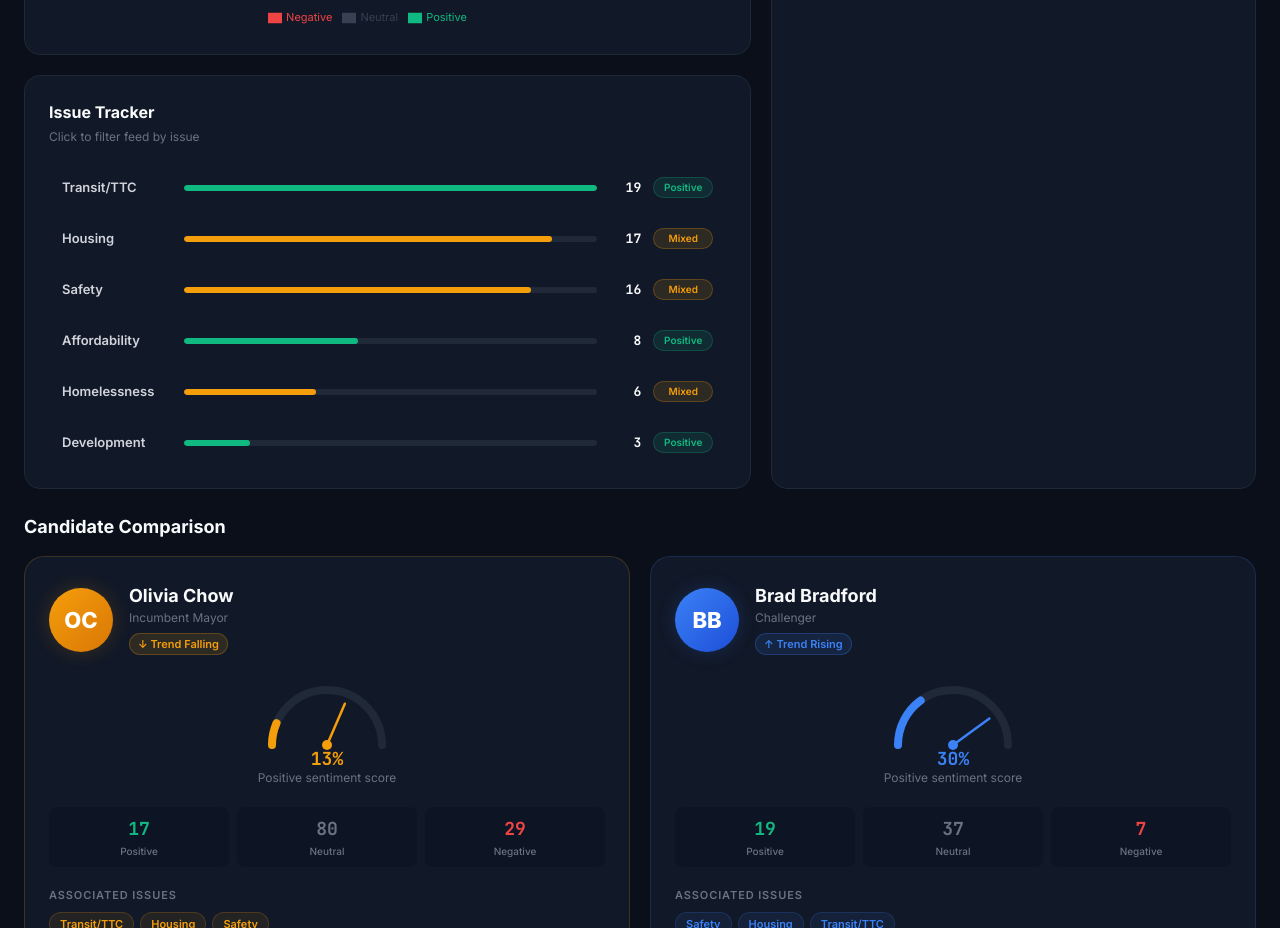
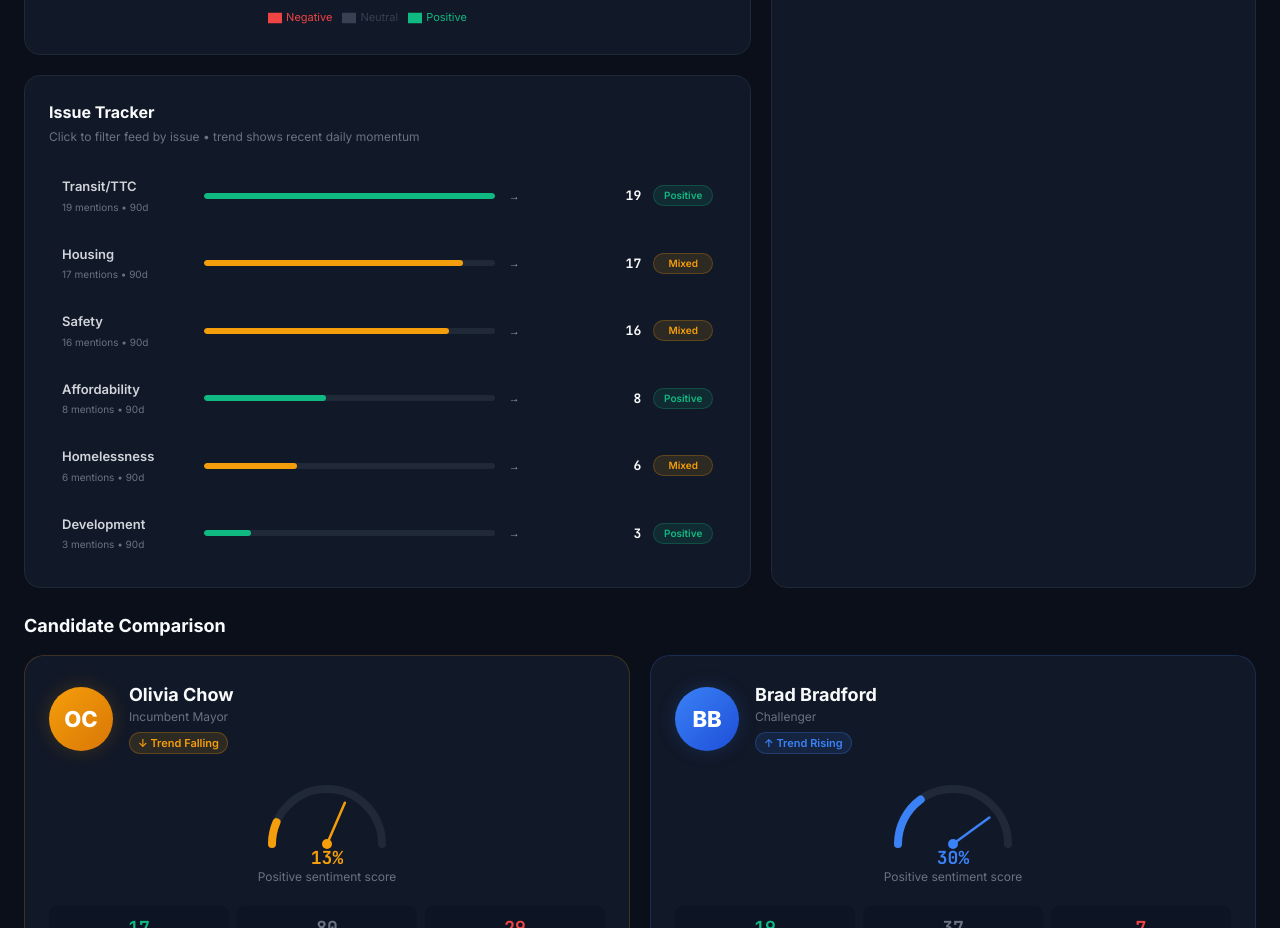
Before and after one commit to sashbot85/toronto-pulse, a Next.js app: page / in a window 1280 px wide. Shown: the part 1100-2028 px from the top of the page. Built offline with nearby package versions, Linux system fonts and the light colour scheme.

Commit message:
Show issue trend momentum

```diff
--- a/src/components/IssueTracker.tsx
+++ b/src/components/IssueTracker.tsx
@@ -1,6 +1,44 @@
 'use client';
 
 import { SentimentData } from '@/lib/types';
+
+function getTrendDirection(values: number[]): 'up' | 'down' | 'flat' {
+  if (values.length < 2) return 'flat';
+  const midpoint = Math.ceil(values.length / 2);
+  const first = values.slice(0, midpoint).reduce((sum, value) => sum + value, 0);
+  const second = values.slice(midpoint).reduce((sum, value) => sum + value, 0);
+  if (second > first) return 'up';
+  if (second < first) return 'down';
+  return 'flat';
+}
+
+function TrendSparkline({ values, color }: { values: number[]; color: string }) {
+  if (!values.length) return null;
+  const width = 70;
+  const height = 24;
+  const max = Math.max(...values, 1);
+  const step = values.length > 1 ? width / (values.length - 1) : width;
+  const points = values
+    .map((value, index) => {
+      const x = index * step;
+      const y = height - (value / max) * (height - 4) - 2;
+      return `${x},${y}`;
+    })
+    .join(' ');
+
+  return (
+    <svg width={width} height={height} viewBox={`0 0 ${width} ${height}`} style={{ overflow: 'visible' }}>
+      <polyline
+        fill="none"
+        stroke={color}
+        strokeWidth="2"
+        strokeLinecap="round"
+        strokeLinejoin="round"
+        points={points}
+      />
+    </svg>
+  );
+}
 
 interface IssueTrackerProps {
   sentiment: SentimentData | null;
@@ -23,6 +61,7 @@
 
 export default function IssueTracker({ sentiment, loading, onSelectIssue, selectedIssue }: IssueTrackerProps) {
   const issues = sentiment?.topIssues || [];
+  const issueHistory = sentiment?.issueHistory || [];
   const maxCount = Math.max(...issues.map(i => i.count), 1);
 
   return (
@@ -38,7 +77,7 @@
             Issue Tracker
           </h2>
           <p style={{ margin: '4px 0 0', fontSize: '12px', color: '#6b7280' }}>
-            Click to filter feed by issue
+            Click to filter feed by issue • trend shows recent daily momentum
           </p>
         </div>
         {selectedIssue && (
@@ -75,6 +114,10 @@
             const color = getSentimentColor(issue.sentiment);
             const pct = Math.round((issue.count / maxCount) * 100);
             const isSelected = selectedIssue === issue.name;
+            const history = issueHistory.find((entry) => entry.name === issue.name);
+            const trendValues = history?.days.slice(-14).map((day) => day.count) || [];
+            const trendDirection = getTrendDirection(trendValues);
+            const trendLabel = trendDirection === 'up' ? '↑' : trendDirection === 'down' ? '↓' : '→';
 
             return (
               <button
@@ -93,13 +136,16 @@
                   textAlign: 'left',
                   transition: 'all 0.15s ease',
                 }}
-              >
-                {/* Issue name */}
-                <div style={{ width: '110px', fontSize: '13px', fontWeight: 600, color: '#d1d5db', flexShrink: 0 }}>
-                  {issue.name}
+                >
+                <div style={{ width: '130px', flexShrink: 0 }}>
+                  <div style={{ fontSize: '13px', fontWeight: 600, color: '#d1d5db' }}>
+                    {issue.name}
+                  </div>
+                  <div style={{ fontSize: '10px', color: '#6b7280', marginTop: '3px' }}>
+                    {history?.totalCount || issue.count} mentions • 90d
+                  </div>
                 </div>
 
-                {/* Bar */}
                 <div style={{ flex: 1, height: '6px', background: '#1f2937', borderRadius: '3px', overflow: 'hidden' }}>
                   <div style={{
                     height: '100%',
@@ -110,12 +156,17 @@
                   }} />
                 </div>
 
-                {/* Count */}
+                <div style={{ width: '90px', display: 'flex', alignItems: 'center', justifyContent: 'center', gap: '6px', flexShrink: 0 }}>
+                  <span style={{ fontSize: '11px', color: trendDirection === 'up' ? '#10b981' : trendDirection === 'down' ? '#ef4444' : '#9ca3af', fontWeight: 700 }}>
+                    {trendLabel}
+                  </span>
+                  <TrendSparkline values={trendValues.length ? trendValues : [issue.count]} color={color} />
+                </div>
+
                 <div className="font-mono-num" style={{ width: '32px', fontSize: '13px', fontWeight: 700, color: '#f9fafb', textAlign: 'right', flexShrink: 0 }}>
                   {issue.count}
                 </div>
 
-                {/* Sentiment pill */}
                 <div style={{
                   padding: '2px 8px',
                   borderRadius: '20px',
```
